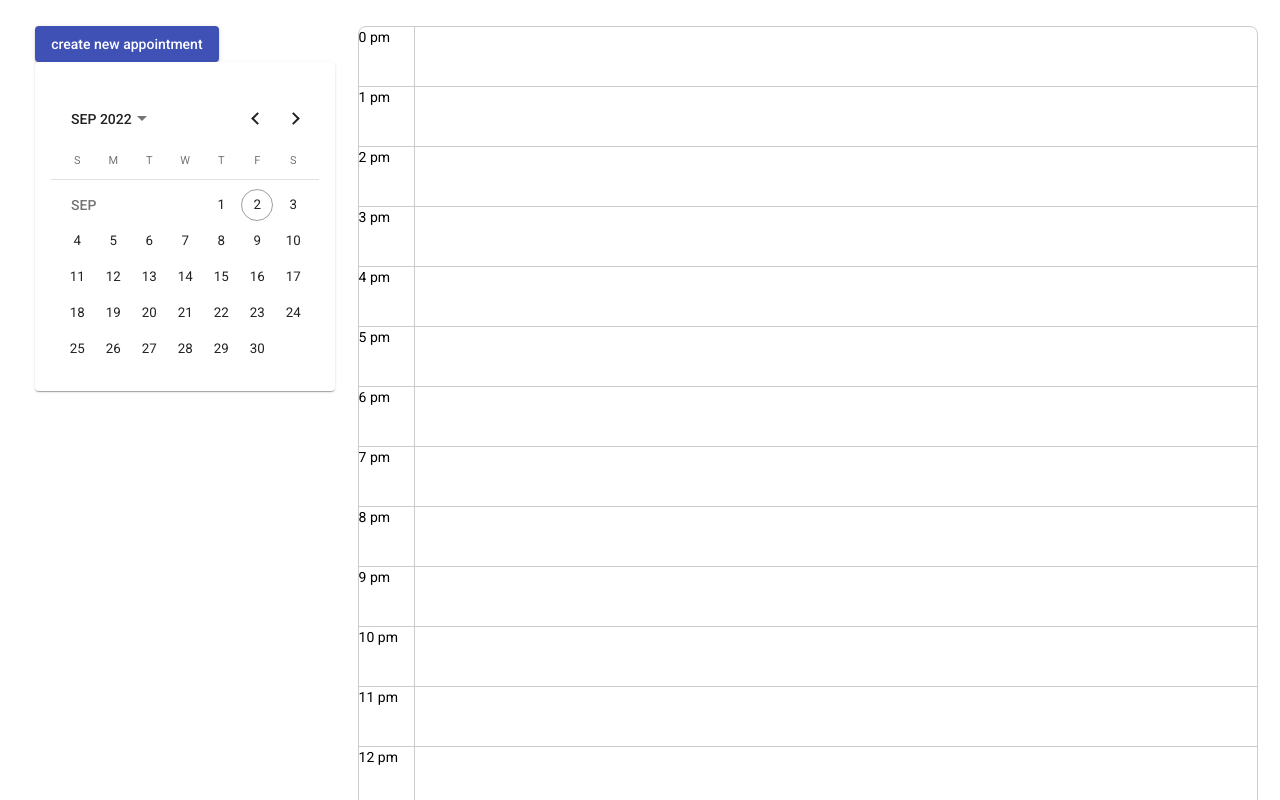
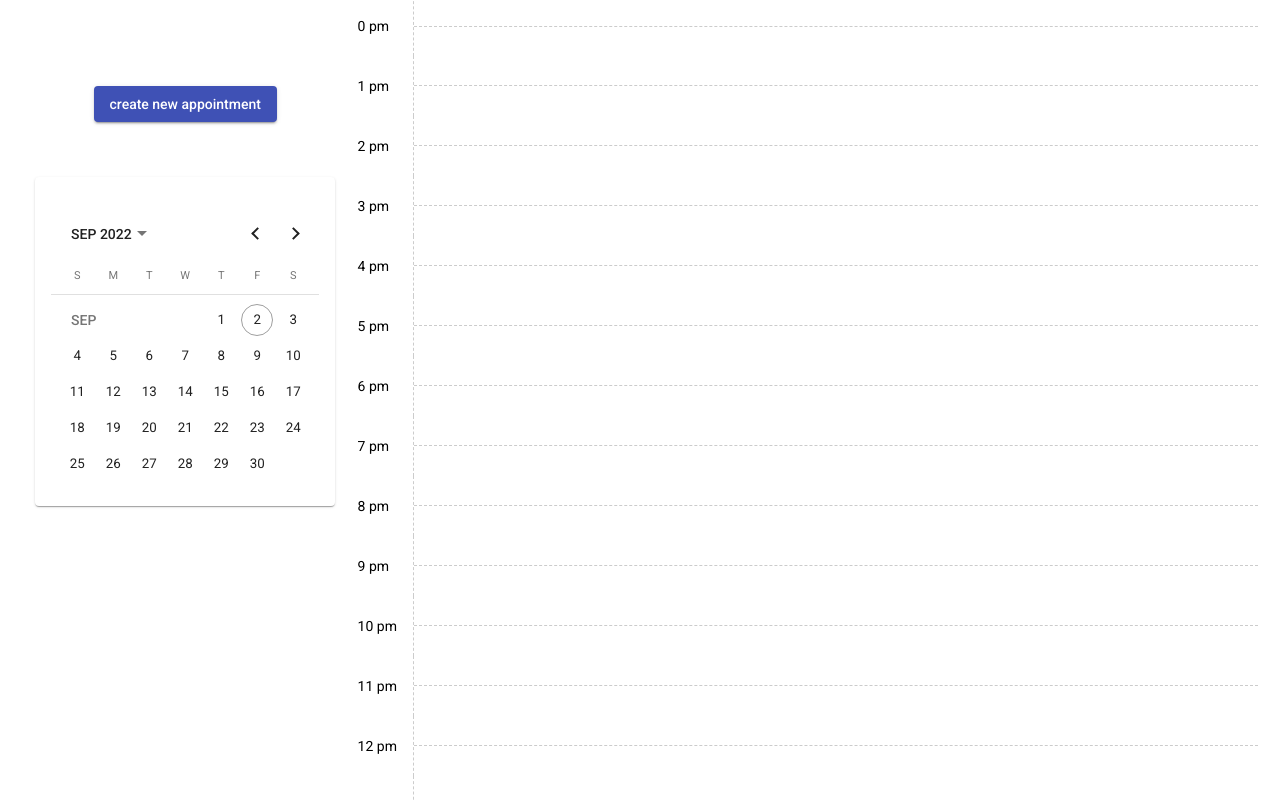
Before and after one commit to AvtoMerebashvili/Calendar-app, an Angular app: page / in a window 1280 px wide. Shown: the top 800 px of the page. Built offline with nearby package versions, Linux system fonts and the light colour scheme.

Commit message:
feat(styles): add some styles

```diff
--- a/src/app/common/components/appointment/appointment.component.html
+++ b/src/app/common/components/appointment/appointment.component.html
@@ -1,5 +1,7 @@
 <div class="component">
   <div class="container">
-    {{ time | hoursAndMinutes }}
+    <p>
+      {{ time | hoursAndMinutes }}
+    </p>
   </div>
 </div>
--- a/src/app/common/components/appointment/appointment.component.scss
+++ b/src/app/common/components/appointment/appointment.component.scss
@@ -5,6 +5,14 @@
     width: 100%;
     height: 100%;
     display: flex;
-    background-color: aqua;
+    background-color: #8dbdff;
+    justify-content: center;
+    align-items: center;
+    p {
+      font-family: "Roboto", sans-serif;
+      font-size: 30px;
+      margin: 0;
+      line-height: normal;
+    }
   }
 }
--- a/src/app/common/components/drag-and-drop/drag-and-drop.component.scss
+++ b/src/app/common/components/drag-and-drop/drag-and-drop.component.scss
@@ -1,20 +1,28 @@
 .component {
   height: 1440px;
   width: 900px;
-  border: 1px solid #cccccc;
   border-radius: 8px;
   position: relative;
   .row {
     width: 100%;
     height: 60px;
     display: flex;
-    border-bottom: 1px solid #cccccc;
+
     .row-name {
       width: 60px;
-      border-right: 1px solid #cccccc;
+      border-right: 1px dashed #cccccc;
+      transform: translateY(-50%);
+      display: flex;
+      align-items: center;
     }
     .appointment {
       width: 100%;
+      border-bottom: 1px dashed #cccccc;
+    }
+    &:first-child {
+      .appointment {
+        border-top: 1px dashed #cccccc;
+      }
     }
   }
   .example-box {
--- a/src/app/features/calendar/components/book-view/book-view.component.scss
+++ b/src/app/features/calendar/components/book-view/book-view.component.scss
@@ -1,9 +1,15 @@
 .component {
-  width: 100vw;
   height: 100vh;
   display: flex;
   //   align-items: center;
   justify-content: space-evenly;
-  padding-top: 2%;
-  padding-left: 1%;
+  padding: 2% 0 2% 1%;
+
+  .left-side {
+    margin-top: 60px;
+    display: flex;
+    flex-direction: column;
+    align-items: center;
+    gap: 8%;
+  }
 }
--- a/src/index.html
+++ b/src/index.html
@@ -1,14 +1,20 @@
-<!doctype html>
+<!DOCTYPE html>
 <html lang="en">
   <head>
-  <meta charset="utf-8">
+    <meta charset="utf-8" />
     <title>Calendar</title>
-  <base href="/">
-  <meta name="viewport" content="width=device-width, initial-scale=1">
-  <link rel="icon" type="image/x-icon" href="favicon.ico">
-  <link rel="preconnect" href="https://fonts.gstatic.com">
-  <link href="https://fonts.googleapis.com/css2?family=Roboto:wght@300;400;500&display=swap" rel="stylesheet">
-  <link href="https://fonts.googleapis.com/icon?family=Material+Icons" rel="stylesheet">
+    <base href="/" />
+    <meta name="viewport" content="width=device-width, initial-scale=1" />
+    <link rel="icon" type="image/x-icon" href="favicon.ico" />
+    <link rel="preconnect" href="https://fonts.gstatic.com" />
+    <link
+      href="https://fonts.googleapis.com/css2?family=Roboto:wght@300;400;500&display=swap"
+      rel="stylesheet"
+    />
+    <link
+      href="https://fonts.googleapis.com/icon?family=Material+Icons"
+      rel="stylesheet"
+    />
   </head>
   <body class="mat-typography">
     <app-root></app-root>
--- a/src/styles.scss
+++ b/src/styles.scss
@@ -14,3 +14,22 @@
 * {
   box-sizing: border-box;
 }
+
+::-webkit-scrollbar {
+  width: 10px;
+}
+
+/* Track */
+::-webkit-scrollbar-track {
+  background: #f1f1f1;
+}
+
+/* Handle */
+::-webkit-scrollbar-thumb {
+  background: rgb(195, 195, 195);
+}
+
+/* Handle on hover */
+::-webkit-scrollbar-thumb:hover {
+  background: rgb(195, 195, 195);
+}
```
Lines whose indentation alone changed are shown as unchanged.
